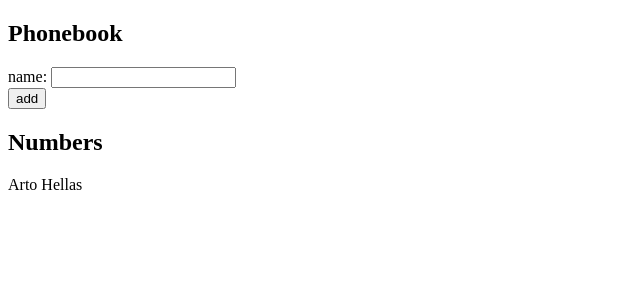
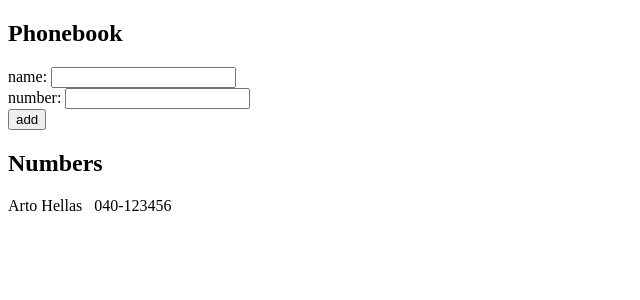
Before and after one commit to BinuraEN/full-stack-open-exercises, a React (Create React App) app in the folder part2/phonebook/: page / in a window 1280 px wide. Shown: the top 300 px of the page, without its empty margins (0-640 px from the left). Built offline with nearby package versions, Linux system fonts and the light colour scheme.

Commit message:
Added exercise 2.8

```diff
--- a/part2/phonebook/src/App.js
+++ b/part2/phonebook/src/App.js
@@ -1,11 +1,17 @@
 import { useState } from "react";
 
 const App = () => {
-  const [persons, setPersons] = useState([{ name: "Arto Hellas" }]);
+  const [persons, setPersons] = useState([
+    { name: "Arto Hellas", number: "040-123456" },
+  ]);
   const [newName, setNewName] = useState("");
+  const [newPhoneNumber, setNewPhoneNumber] = useState("");
 
   const handleNameChange = (e) => {
     setNewName(e.target.value);
+  };
+  const handlePhoneNumberChange = (e) => {
+    setNewPhoneNumber(e.target.value);
   };
 
   const handleFormSubmit = (e) => {
@@ -19,7 +25,7 @@ const App = () => {
       return;
     }
 
-    setPersons(persons.concat({ name: newName }));
+    setPersons(persons.concat({ name: newName, number: newPhoneNumber }));
   };
 
   return (
@@ -28,14 +34,19 @@ const App = () => {
       <form onSubmit={handleFormSubmit}>
         <div>
           name: <input value={newName} onChange={handleNameChange} />
+          <br />
+          number:{" "}
+          <input value={newPhoneNumber} onChange={handlePhoneNumberChange} />
         </div>
         <div>
           <button type="submit">add</button>
         </div>
       </form>
       <h2>Numbers</h2>
-      {persons.map((person, i) => (
-        <p key={i}>{person.name}</p>
+      {persons.map((person) => (
+        <p key={person.name}>
+          {person.name} &nbsp;&nbsp;{person.number}
+        </p>
       ))}
     </div>
   );
```
